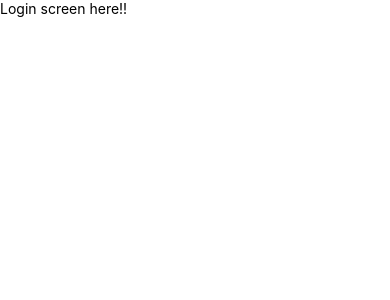
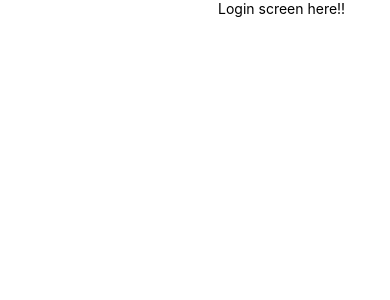
Before and after one commit to z80lives/helpfitbuddy, a React Native app in the folder fitbuddy/: screen / in a window 390 px wide. Shown: the top 300 px of the page. Built offline with nearby package versions, Linux system fonts and the light colour scheme.

Commit message:
we fixed login error

```diff
--- a/fitbuddy/App.js
+++ b/fitbuddy/App.js
@@ -1,14 +1,12 @@
 import React from 'react';
 import {Text, View} from "react-native";
-import LoginSreen from "./screens/login/login"
+import LoginSreen from "./screens/login/Login"
 
 const App = () =>
    (
-    <>
-    <View>
-    <LoginSreen></LoginSreen>
-    </View>
-    </>
+
+   <LoginSreen></LoginSreen>
+
   );;
 
 export default App;
--- a/fitbuddy/screens/login/login.js
+++ b/fitbuddy/screens/login/login.js
@@ -1,19 +1,16 @@
-import {Component, React} from "react";
-import {Text} from "react-native";
+import React, {Component } from "react";
+import {Text, TextInput} from "react-native";
 
 
-export class LoginScreen extends Component{
-    render(){
-        return (
-            <>
-                    <Text>
-                        Login screen here!!
-                    </Text>
-            </>
+const LoginScreen = () => (
+    <>
+    <Text>
+        <TextInput />
+        Login screen here!!
+    </Text>
+    </>
 
-        )
-        ;
-    }
-}
+);
+
 
 export default LoginScreen;
```
